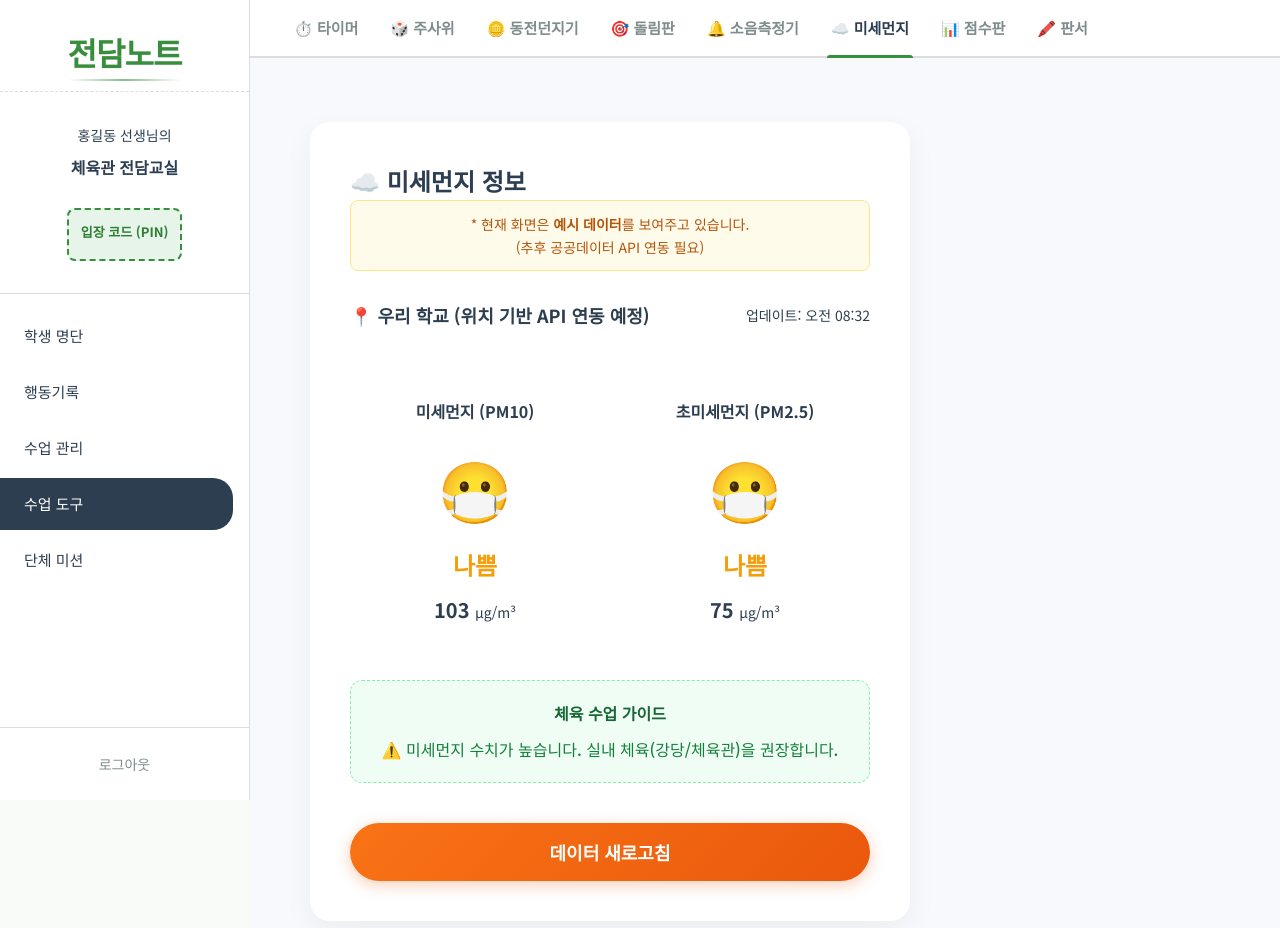
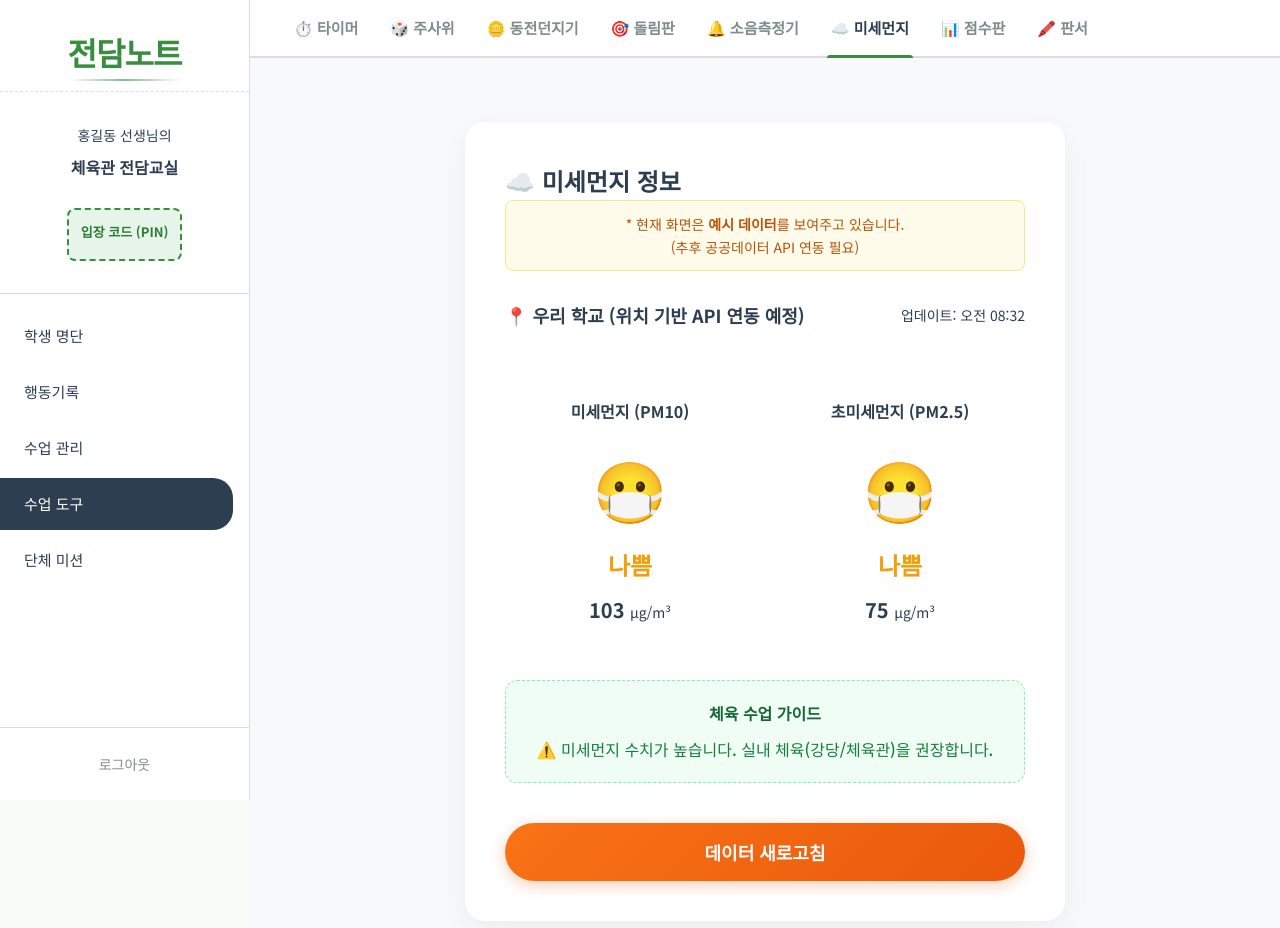
Before and after one commit to KOOthcr/Specialist-Note-for-CLASS, a React (Vite) app in the folder client/: page /main/tools/dust in a window 1280 px wide. Shown: the top 928 px of the page. Built offline with nearby package versions, Linux system fonts and the light colour scheme; no server answers; the database is empty; sample sign-in values are in the browser's storage; a web font is replaced by a local one.

Commit message:
Center dust info card and add API integration guide

```diff
--- a/client/src/pages/tools/DustPage.css
+++ b/client/src/pages/tools/DustPage.css
@@ -5,6 +5,7 @@
   box-shadow: 0 10px 30px rgba(0, 0, 0, 0.05);
   width: 100%;
   max-width: 600px;
+  margin: 0 auto; /* 가로 중앙 정렬 추가 */
 }
 
 .dust-notice {
```
